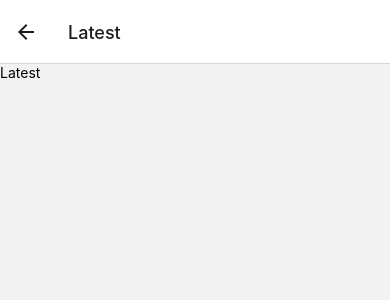
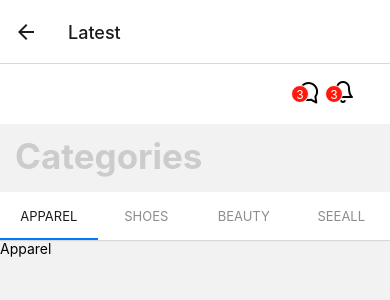
Before and after one commit to vazhap519/abc, a React Native app in the folder abc-project/: screen /Latest in a window 390 px wide. Shown: the top 300 px of the page. Built offline with nearby package versions, Linux system fonts and the light colour scheme.

Commit message:
ADD TOPNAV

```diff
--- a/abc-project/package.json
+++ b/abc-project/package.json
@@ -11,6 +11,7 @@
   },
   "dependencies": {
     "@react-native-community/masked-view": "^0.1.11",
+    "@react-navigation/material-top-tabs": "^6.2.1",
     "@react-navigation/native": "^6.0.10",
     "@react-navigation/native-stack": "^6.6.2",
     "@rneui/base": "^4.0.0-rc.4",
@@ -25,6 +26,7 @@
     "react-native-reanimated": "^2.8.0",
     "react-native-safe-area-context": "4.2.4",
     "react-native-screens": "~3.11.1",
+    "react-native-tab-view": "^3.1.1",
     "react-native-vector-icons": "^9.1.0",
     "react-native-web": "^0.17.7"
   },
--- /dev/null
+++ b/abc-project/src/components/menus/TopTabNav.js
@@ -0,0 +1,18 @@
+import * as React from 'react';
+import { createMaterialTopTabNavigator } from '@react-navigation/material-top-tabs';
+import Apparel from '../screens/Apparel'
+import Shoes from '../screens/Shoes';
+import Beauty from '../screens/Beauty';
+import SeeAll from '../screens/SeeAll';
+const Tab = createMaterialTopTabNavigator();
+function TopTabs() {
+  return (
+    <Tab.Navigator >
+      <Tab.Screen name="Apparel" component={Apparel} />
+      <Tab.Screen name="Shoes" component={Shoes} />
+      <Tab.Screen name="Beauty" component={Beauty} />
+      <Tab.Screen name="SeeAll" component={SeeAll} />
+    </Tab.Navigator>
+  );
+}
+export default TopTabs
--- /dev/null
+++ b/abc-project/src/components/screens/Apparel.js
@@ -0,0 +1,14 @@
+import * as React from 'react';
+import { SafeAreaView,Text,View } from 'react-native';
+
+function Apparel() {
+  return (
+  <SafeAreaView>
+      <View>
+      <Text>Apparel</Text>
+      </View>
+
+  </SafeAreaView>
+  );
+}
+export default Apparel
--- /dev/null
+++ b/abc-project/src/components/screens/Beauty.js
@@ -0,0 +1,13 @@
+import * as React from 'react';
+import { SafeAreaView,Text,View } from 'react-native';
+
+function Beauty() {
+  return (
+  <SafeAreaView>
+       <View>
+      <Text>Beauty</Text>
+      </View>
+  </SafeAreaView>
+  );
+}
+export default Beauty
--- a/abc-project/src/components/screens/HomeScreen.js
+++ b/abc-project/src/components/screens/HomeScreen.js
@@ -10,6 +10,7 @@ import { useState } from 'react';
 function HomeScreen({navigation}) {
   const [User,setUser]=useState('admin@admin.com')
   const [Pass,setPass]=useState('admin123')
+
     return (
       <SafeAreaView style={{ flex: 1, alignItems: 'center' }}>
           <View style={HomeScreenStyle.LogoStyle}>
@@ -19,26 +20,25 @@ function HomeScreen({navigation}) {
             <Input
             label="USERNAME / EMAIL"
             leftIcon={<Ionicons name="person" size={20} />}
-
+            onChangeText={(User) => setUser(User)}
             />
               <Input
             label="PASSWORD"
             secureTextEntry={true}
             leftIcon={<SimpleLineIcons name="lock-open" size={20} color="black" />}
+            onChangeText={(value) => setPass(Pass)}
             />
           </View>
-          <TouchableOpacity style={HomeScreenStyle.LoginBtn} onPress={(check)=>{
-            if(setUser(User=='admin@admin.com' && setPass(Pass=='admin123') )){
+          <TouchableOpacity style={HomeScreenStyle.LoginBtn} onPress={()=>{
+
               navigation.navigate('Latest')
-            }else{
-              <Text>Error</Text>
-            }
+
 
           }}>
-            <Text style={{paddingLeft:50, fontSize:35, color:"#fff"}}>Log In</Text>
+            <Text style={{paddingLeft:50, fontSize:25, color:"#fff"}}>Log In</Text>
             <MaterialCommunityIcons name="arrow-right-bold-circle" size={35} color="#fff" style={{
-              marginLeft:200
-              ,marginTop:10,
+              marginLeft:200,
+
                backgroundColor:"#FF6969",
                borderRadius:5
                }}/>
@@ -49,19 +49,20 @@ function HomeScreen({navigation}) {
 export default HomeScreen
 const HomeScreenStyle = StyleSheet.create({
   LogoStyle: {
-    marginVertical:50,
+   flexDirection:'row'
     },
   LogoStyleImg:{
-
+    width:300,
+    height:60,
     marginVertical:50,
 
 
   },
   FormArea:{
-width:500,
-marginHorizontal:50,
+marginVertical:25,
+marginHorizontal:20,
 backgroundColor:'#FFF',
-    marginVertical:25,
+
     borderRadius:25,
     elevation:10,
 paddingHorizontal:45,
@@ -69,10 +70,8 @@ paddingVertical:15
   },
   LoginBtn:{
     backgroundColor:"#FF6969",
-    paddingHorizontal:100,
     paddingVertical:25,
     borderRadius:25,
-    alignContent:'space-between',
     flexDirection:"row",
     color:"#fff",
     textAlignVertical:'middle'
--- a/abc-project/src/components/screens/Latest.js
+++ b/abc-project/src/components/screens/Latest.js
@@ -1,11 +1,55 @@
 import * as React from 'react';
-import { View, Text, SafeAreaView } from 'react-native';
-
+import { View, SafeAreaView,StyleSheet } from 'react-native';
+import { Feather } from '@expo/vector-icons';
+import { Badge,Text } from '@rneui/base';
+import TopTabs from '../menus/TopTabNav';
 function Latest(){
 return(
-    <SafeAreaView>
-        <Text>Latest</Text>
+    <SafeAreaView style={LatestStyle.LatestStyleContainer}>
+       <View style={LatestStyle.TopBar}>
+           <View style={{marginRight:10}}>
+           <Feather name="message-circle" size={24} color="black" style={{transform:'rotate(280deg)'}}/>
+           <Badge
+    status="error" value={3}
+    containerStyle={{ position: 'absolute', top: 6, right: 12 }}
+  />
+           </View>
+           <View style={{marginRight:10}}>
+       <Feather name="bell" size={24} color="black" />
+       <Badge
+    status="error" value={3}
+    containerStyle={{ position: 'absolute', top: 6, right: 12 }}
+  />
+       </View>
+       </View>
+       <View >
+           <Text style={{
+               fontSize:35,
+               fontWeight:'bold',
+               color:'#ccc',
+               textTransform:'capitalize',
+               marginHorizontal:15,
+               marginVertical:15
+
+           }}>Categories</Text>
+           <TopTabs />
+       </View>
     </SafeAreaView>
 )
 }
+
+const LatestStyle = StyleSheet.create({
+    LatestStyleContainer:{
+    elevation:15,
+        height:60,
+        backgroundColor:"#fff"
+    },
+    TopBar:{
+flexDirection:'row',
+justifyContent:'flex-end',
+marginHorizontal:25,
+marginVertical:15
+
+    }
+})
 export default Latest
--- /dev/null
+++ b/abc-project/src/components/screens/SeeAll.js
@@ -0,0 +1,13 @@
+import * as React from 'react';
+import { SafeAreaView,Text,View } from 'react-native';
+
+function SeeAll() {
+  return (
+  <SafeAreaView>
+       <View>
+      <Text>SeeAll</Text>
+      </View>
+  </SafeAreaView>
+  );
+}
+export default SeeAll
--- /dev/null
+++ b/abc-project/src/components/screens/Shoes.js
@@ -0,0 +1,13 @@
+import * as React from 'react';
+import { SafeAreaView,Text,View } from 'react-native';
+
+function Shoes() {
+  return (
+  <SafeAreaView>
+       <View>
+      <Text>Shoes</Text>
+      </View>
+  </SafeAreaView>
+  );
+}
+export default Shoes
```
Also changed, not shown: abc-project/src/components/screens/Products.js (added, +21 -0 lines), 1 other file (tests, documents, lock files or other folders).
